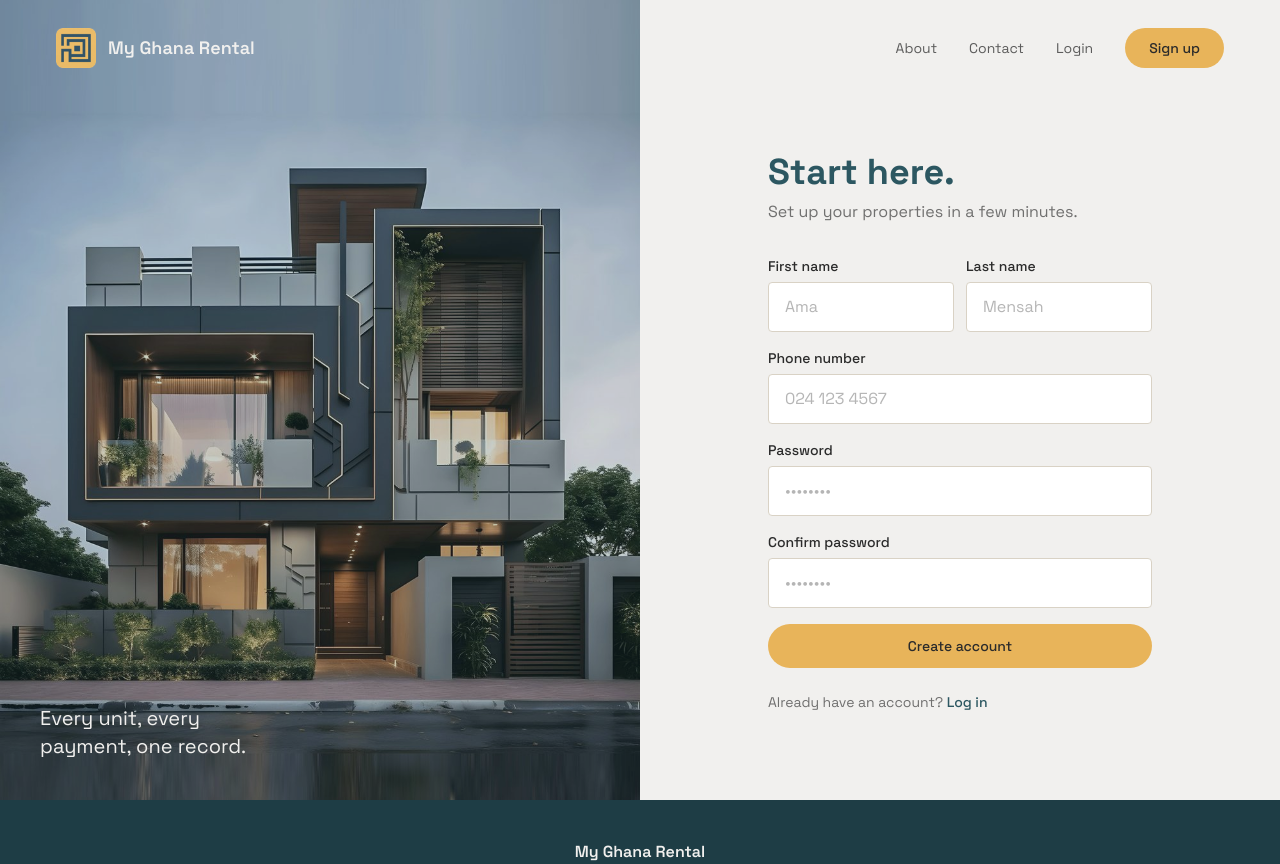
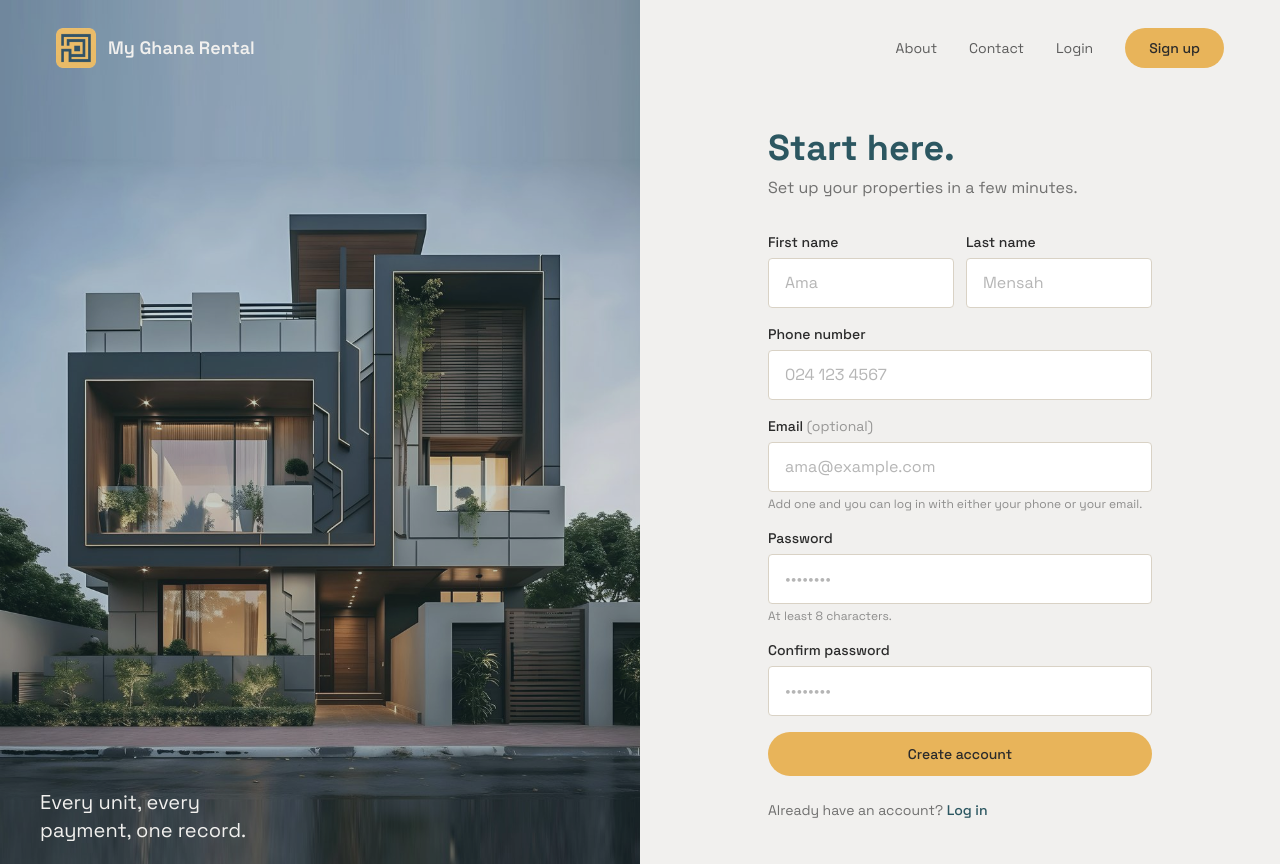
Before and after one commit to terriberri82/my-ghana-rental, a React (Vite) app in the folder frontend/: page /signup in a window 1280 px wide. Shown: the top 864 px of the page. Built offline with nearby package versions, Linux system fonts and the light colour scheme; no server answers.

Commit message:
added email to login and Signup

```diff
--- a/frontend/src/context/AuthContext.jsx
+++ b/frontend/src/context/AuthContext.jsx
@@ -22,10 +22,10 @@ export function AuthProvider({ children }) {
     loadUser();
   }, []);
 
-  async function login(phone, password) {
+   async function login(identifier, password) {
     const data = await api("/auth/login", {
       method: "POST",
-      body: JSON.stringify({ phone, password }),
+      body: JSON.stringify({ identifier, password }),
     });
     setUser(data.user);
     return data.user;
--- a/frontend/src/pages/Login.jsx
+++ b/frontend/src/pages/Login.jsx
@@ -8,7 +8,7 @@ function Login() {
   const { login } = useAuth();
   const navigate = useNavigate();
 
-  const [form, setForm] = useState({ phone: "", password: "" });
+  const [form, setForm] = useState({ identifier: "", password: "" });
   const [loading, setLoading] = useState(false);
   const [error, setError] = useState("");
 
@@ -22,7 +22,7 @@ function Login() {
 
     setLoading(true);
     try {
-      await login(form.phone, form.password);
+      await login(form.identifier, form.password);
       navigate("/dashboard");
     } catch (err) {
       setError(err.message);
@@ -46,15 +46,15 @@ function Login() {
           <form onSubmit={handleSubmit} className="mt-8 space-y-4">
             <div>
               <label
-                htmlFor="phone"
+                htmlFor="identifier"
                 className="block text-sm font-medium text-ebony mb-1.5"
               >
-                Phone number
+                Phone number or email
               </label>
               <input
-                id="phone"
-                name="phone"
-                value={form.phone}
+                id="identifier"
+                name="identifier"
+                value={form.identifier}
                 onChange={handleChange}
                 required
                 placeholder="024 123 4567"
@@ -92,10 +92,7 @@ function Login() {
 
           <p className="mt-6 text-sm text-ebony/65">
             No account yet?{" "}
-            <Link
-              to="/signup"
-              className="text-bayou font-medium hover:underline"
-            >
+            <Link to="/signup" className="text-bayou font-medium hover:underline">
               Sign up
             </Link>
           </p>
--- a/frontend/src/pages/SignUp.jsx
+++ b/frontend/src/pages/SignUp.jsx
@@ -11,6 +11,7 @@ function Signup() {
   const [form, setForm] = useState({
     firstName: "",
     lastName: "",
+    email: "",
     phone: "",
     password: "",
     confirmPassword: "",
@@ -36,6 +37,7 @@ function Signup() {
       await signup({
         firstName: form.firstName,
         lastName: form.lastName,
+        email: form.email,
         phone: form.phone,
         password: form.password,
       });
@@ -126,6 +128,25 @@ function Signup() {
             </div>
 
             <div>
+              <label htmlFor="email" className={label}>
+                Email{" "}
+                <span className="font-normal text-ebony/45">(optional)</span>
+              </label>
+              <input
+                id="email"
+                name="email"
+                type="email"
+                value={form.email}
+                onChange={handleChange}
+                placeholder="ama@example.com"
+                className={field}
+              />
+              <p className="mt-1 text-xs text-ebony/50">
+                Add one and you can log in with either your phone or your email.
+              </p>
+            </div>
+
+            <div>
               <label htmlFor="password" className={label}>
                 Password
               </label>
@@ -136,9 +157,13 @@ function Signup() {
                 value={form.password}
                 onChange={handleChange}
                 required
+                minLength={8}
                 placeholder="••••••••"
                 className={field}
               />
+              <p className="mt-1 text-xs text-ebony/50">
+                At least 8 characters.
+              </p>
             </div>
 
             <div>
@@ -168,10 +193,7 @@ function Signup() {
 
           <p className="mt-6 text-sm text-ebony/65">
             Already have an account?{" "}
-            <Link
-              to="/login"
-              className="text-bayou font-medium hover:underline"
-            >
+            <Link to="/login" className="text-bayou font-medium hover:underline">
               Log in
             </Link>
           </p>
```
Also changed, not shown: 1 other file (tests, documents, lock files or other folders).
